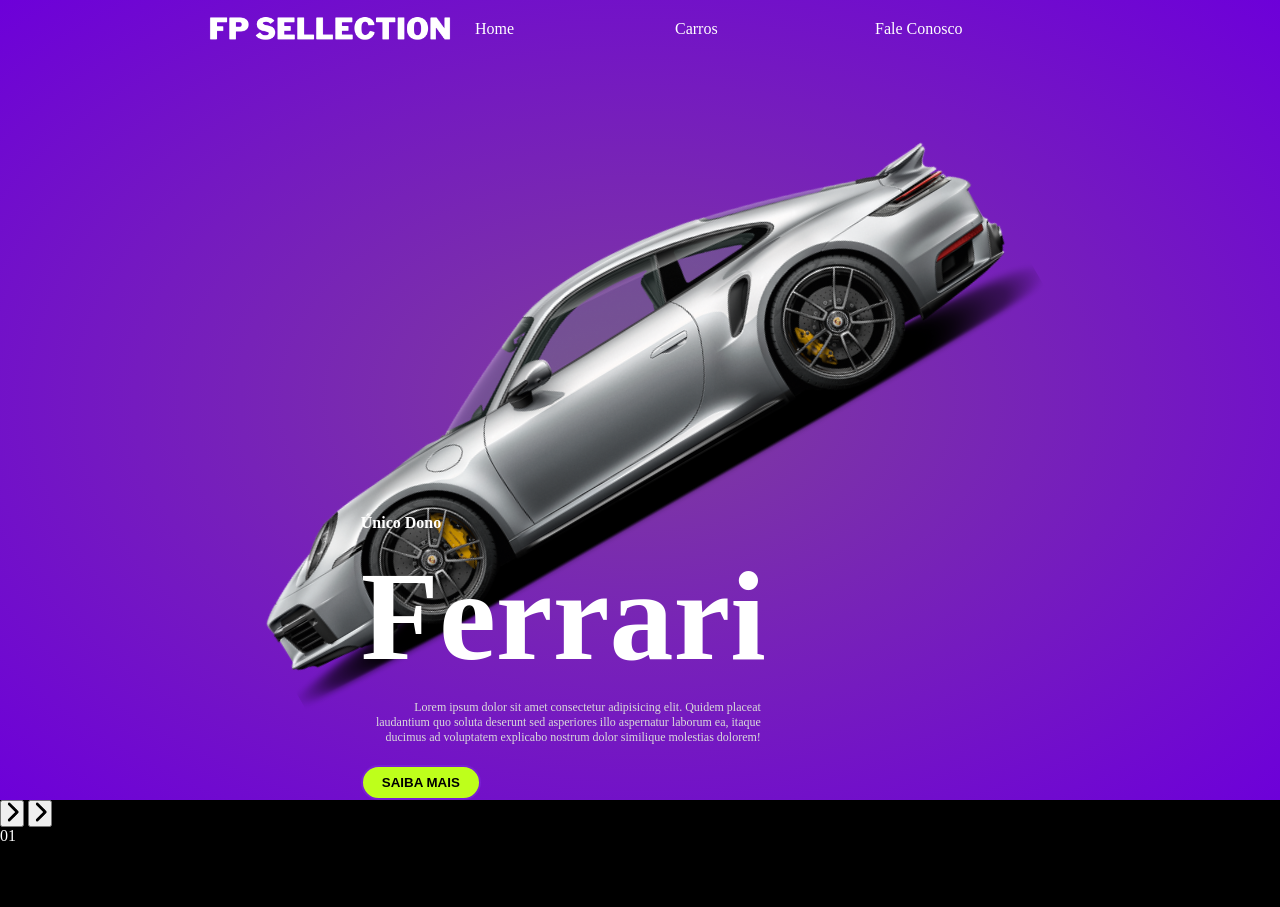
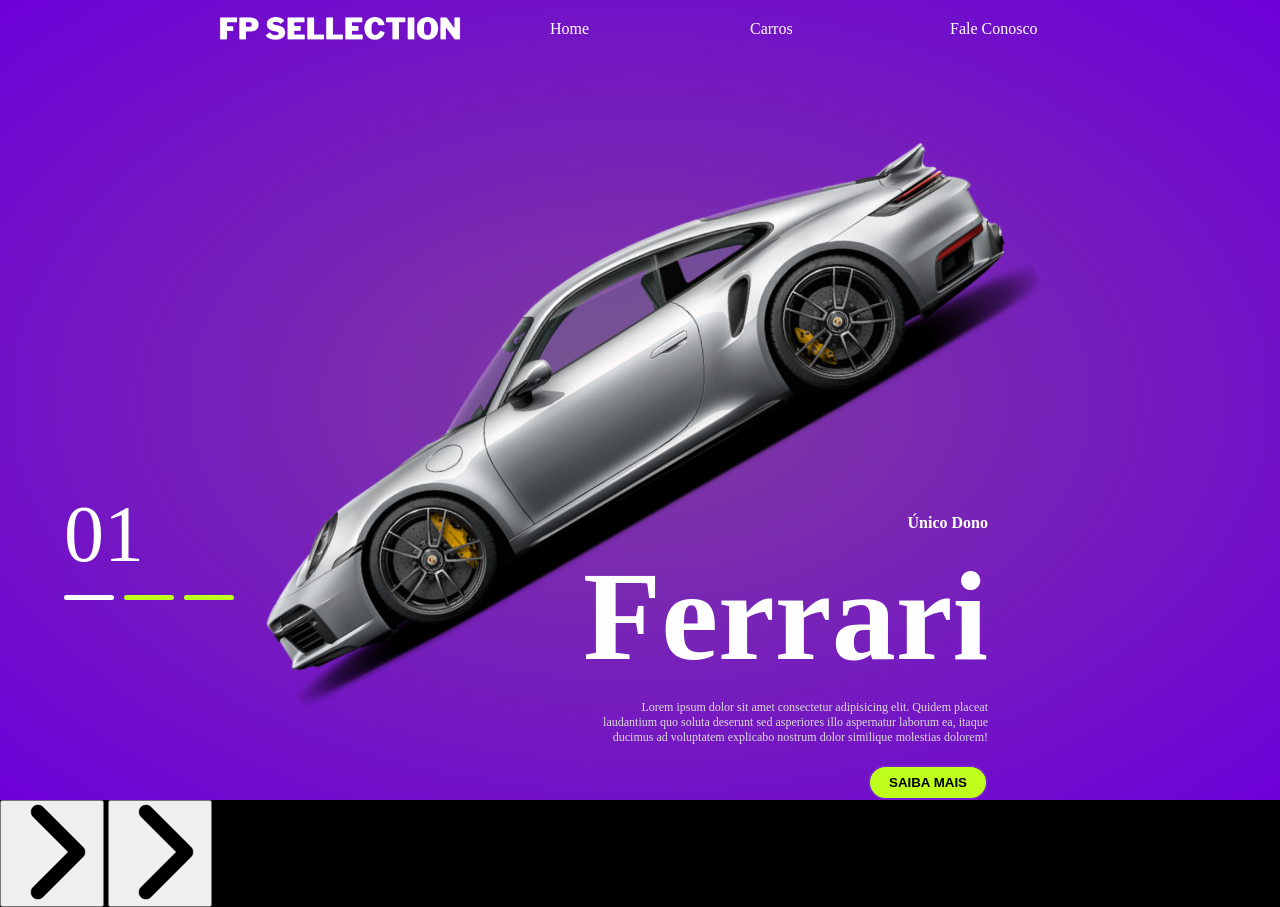
Before and after one commit to eliandrade26/f-p, a plain HTML site: page index.html in a window 1280 px wide. Before the commit the page ends 845 px from the top, so only its background shows below. Drawn offline with Linux system fonts and the light colour scheme.

Commit message:
Modificação

```diff
--- a/style.css
+++ b/style.css
@@ -19,7 +19,7 @@ header {
     display: grid;
     grid-template-columns: 1fr 600px;
     /* 1° tela 1fração 2°tela 600px*/
-    gap: 20px;
+    gap: 10%;
     align-items: center;
     z-index: 2;
 
@@ -71,6 +71,7 @@ section {
             display: flex;
             flex-direction: column;
             justify-content: end;
+            align-items: end;
             gap: 20px;
 
             & .car-information {
@@ -97,7 +98,7 @@ section {
                 background-color: #beff1b;
                 cursor: pointer;
                 color: #000;
-                font-weight: bolder;
+                font-weight: bold;
 
             }
 
@@ -106,13 +107,41 @@ section {
 
     .arrow {
         & button {
-
             & img {
-                width: 20px;
+                width: 100px;
             }
         }
     }
     .indicators{
+        position: absolute;
+        top: 50%;
+        height: 200px;
+        width: 90vw;
+        left: 50%;
+        transform: translateX(-50%);
+        display: flex;
+        flex-direction: column;
+        justify-content: end;
+        gap: 15px;
 
+        & .number{
+            font-size: 5em;
+        }
+
+        & ul{
+            display: flex;
+            gap: 10px;
+
+            & li{
+                width: 50px;
+                height: 5px;
+                background-color: #beff1b;
+                border-radius: 5px;
+                transition: 0.5;
+            }
+            & .active {
+                background-color: #fff;
+            }
+        }
     }
 }
```
Also changed, not shown: bt1.png (added), bt2.png (added), png-clipart-batman-batmobile-car-film-producer-hot-wheels-batman-heroes-car.png (added).
